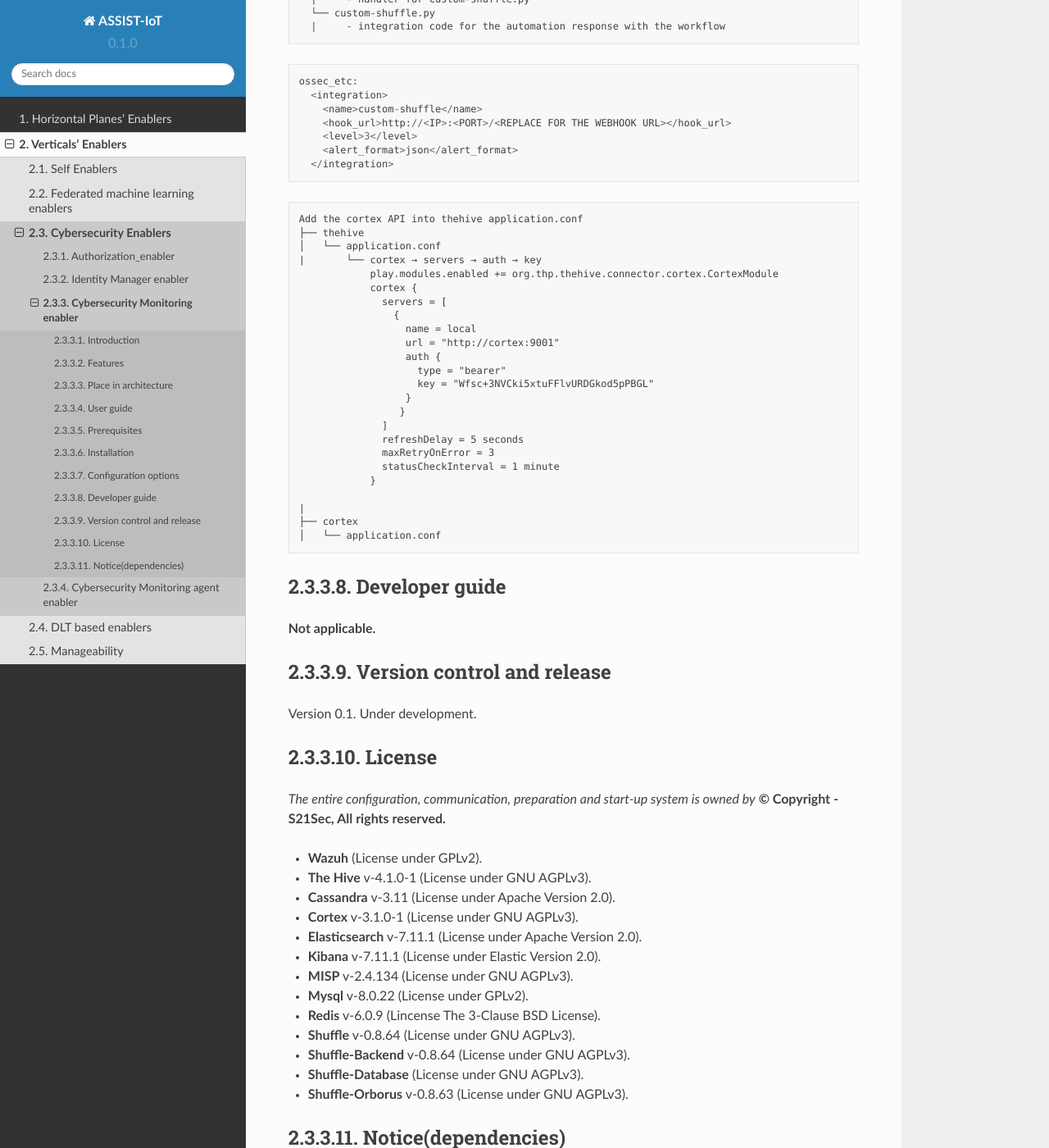
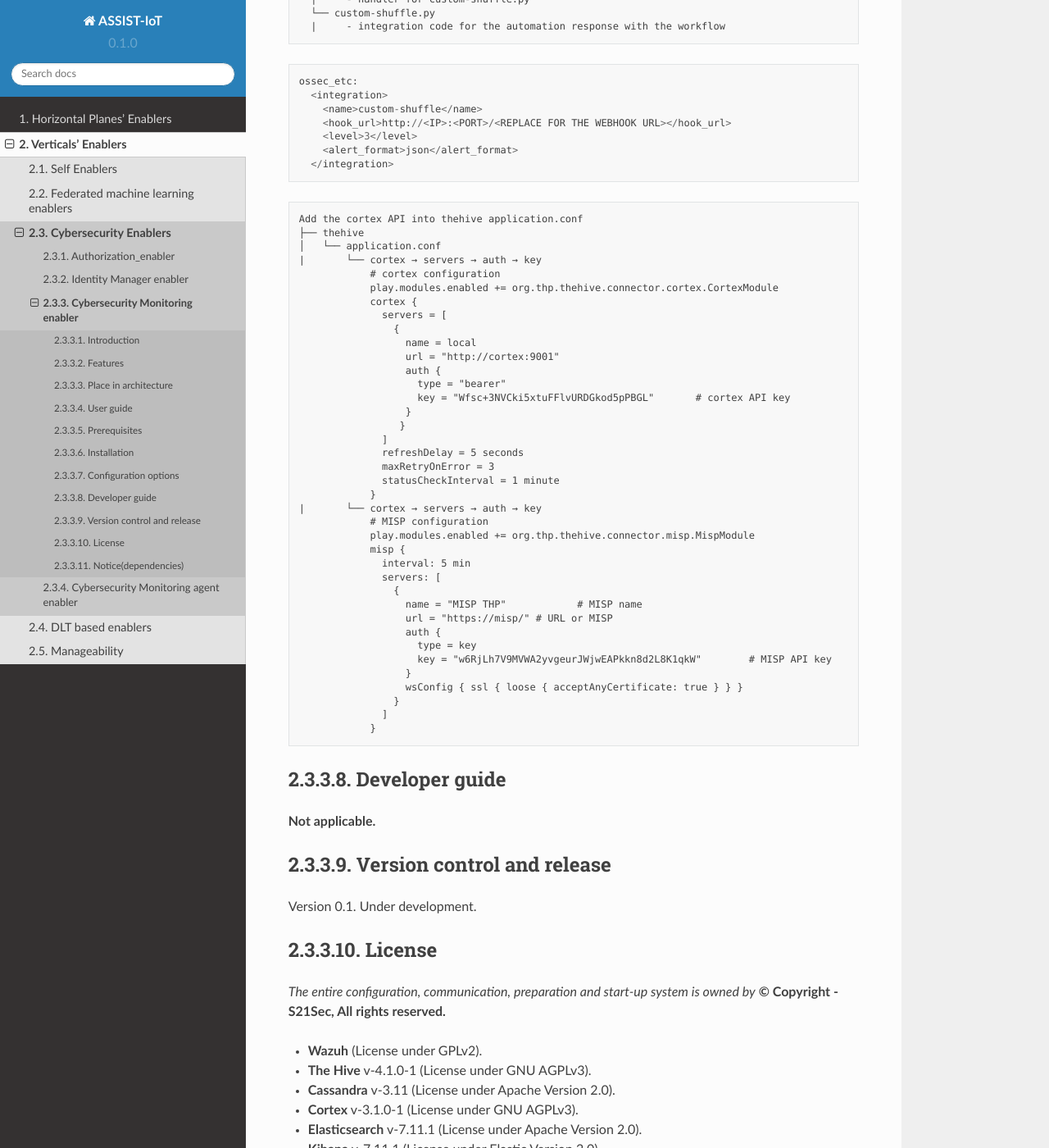
Before and after one commit to assist-iot/assist-iot-documentation, a Sphinx documentation site: the page built from docs/source/verticals/cybersecurity/cybersecurity_monitoring_enabler.rst, in a window 1280 px wide and 1400 px high, scrolled down 5728 px. Shown: the whole window at 82% size. Built offline with Sphinx 7.4.7 and the Read the Docs theme 2.0.0, drawn with Linux system fonts in a browser that asks for light colours.

Commit message:
Update cybersecurity_monitoring_enabler.rst

```diff
--- a/docs/source/verticals/cybersecurity/cybersecurity_monitoring_enabler.rst
+++ b/docs/source/verticals/cybersecurity/cybersecurity_monitoring_enabler.rst
@@ -267,6 +267,7 @@
     ├── thehive
     │   └── application.conf
     |       └── cortex → servers → auth → key
+                # cortex configuration
                 play.modules.enabled += org.thp.thehive.connector.cortex.CortexModule
                 cortex {
                   servers = [
@@ -275,7 +276,7 @@
                       url = "http://cortex:9001"
                       auth {
                         type = "bearer"
-                        key = "Wfsc+3NVCki5xtuFFlvURDGkod5pPBGL"
+                        key = "Wfsc+3NVCki5xtuFFlvURDGkod5pPBGL"       # cortex API key
                       }
                      }
                   ]
@@ -283,14 +284,23 @@
                   maxRetryOnError = 3
                   statusCheckInterval = 1 minute
                 }
-
-    |
-    ├── cortex
-    │   └── application.conf
-
-
-
-
+    |       └── cortex → servers → auth → key
+                # MISP configuration
+                play.modules.enabled += org.thp.thehive.connector.misp.MispModule
+                misp {
+                  interval: 5 min
+                  servers: [
+                    {
+                      name = "MISP THP"            # MISP name
+                      url = "https://misp/" # URL or MISP
+                      auth {
+                        type = key
+                        key = "w6RjLh7V9MVWA2yvgeurJWjwEAPkkn8d2L8K1qkW"        # MISP API key
+                      }
+                      wsConfig { ssl { loose { acceptAnyCertificate: true } } }
+                    }
+                  ]
+                }
 
 
 ***************
```
